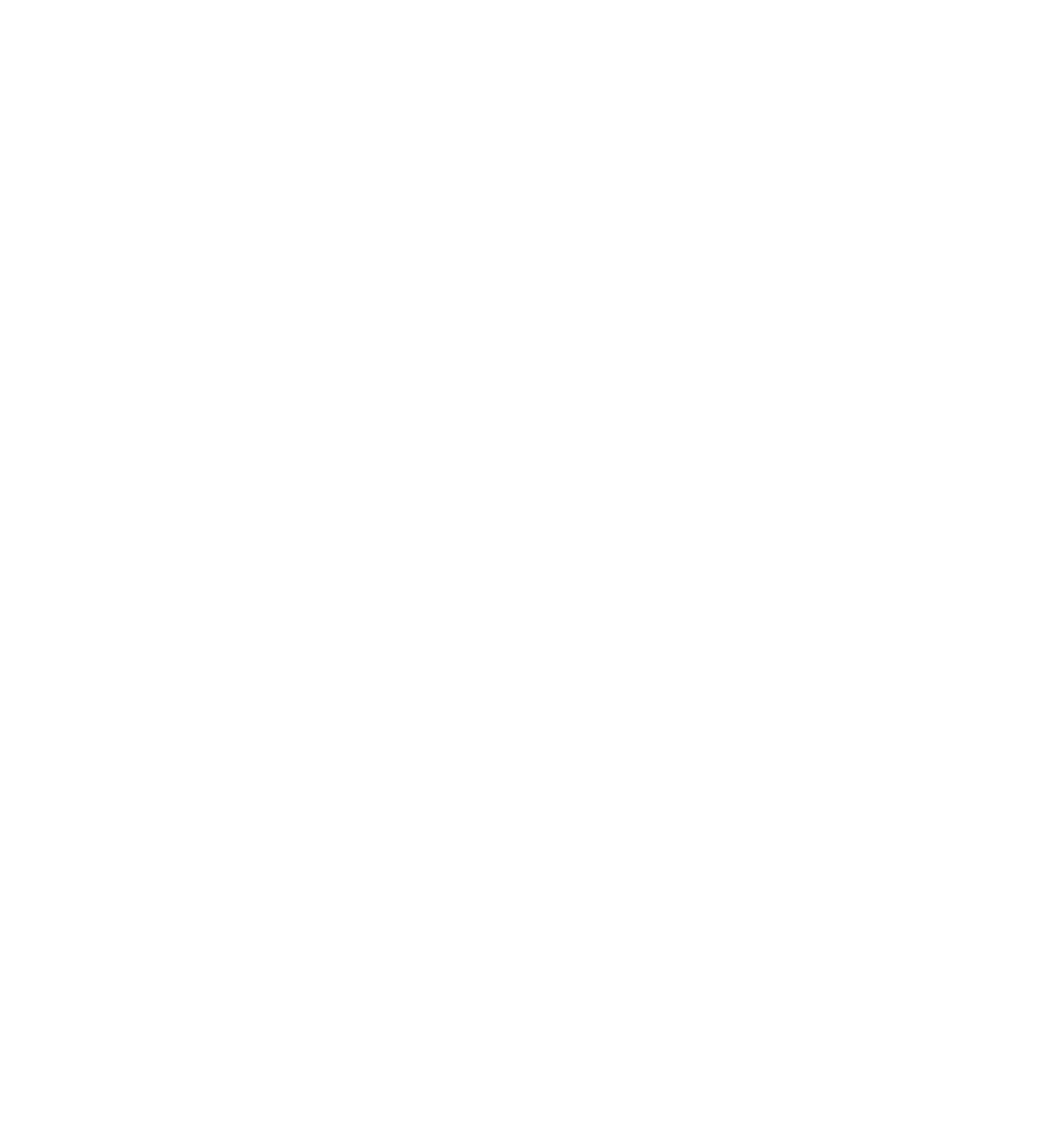
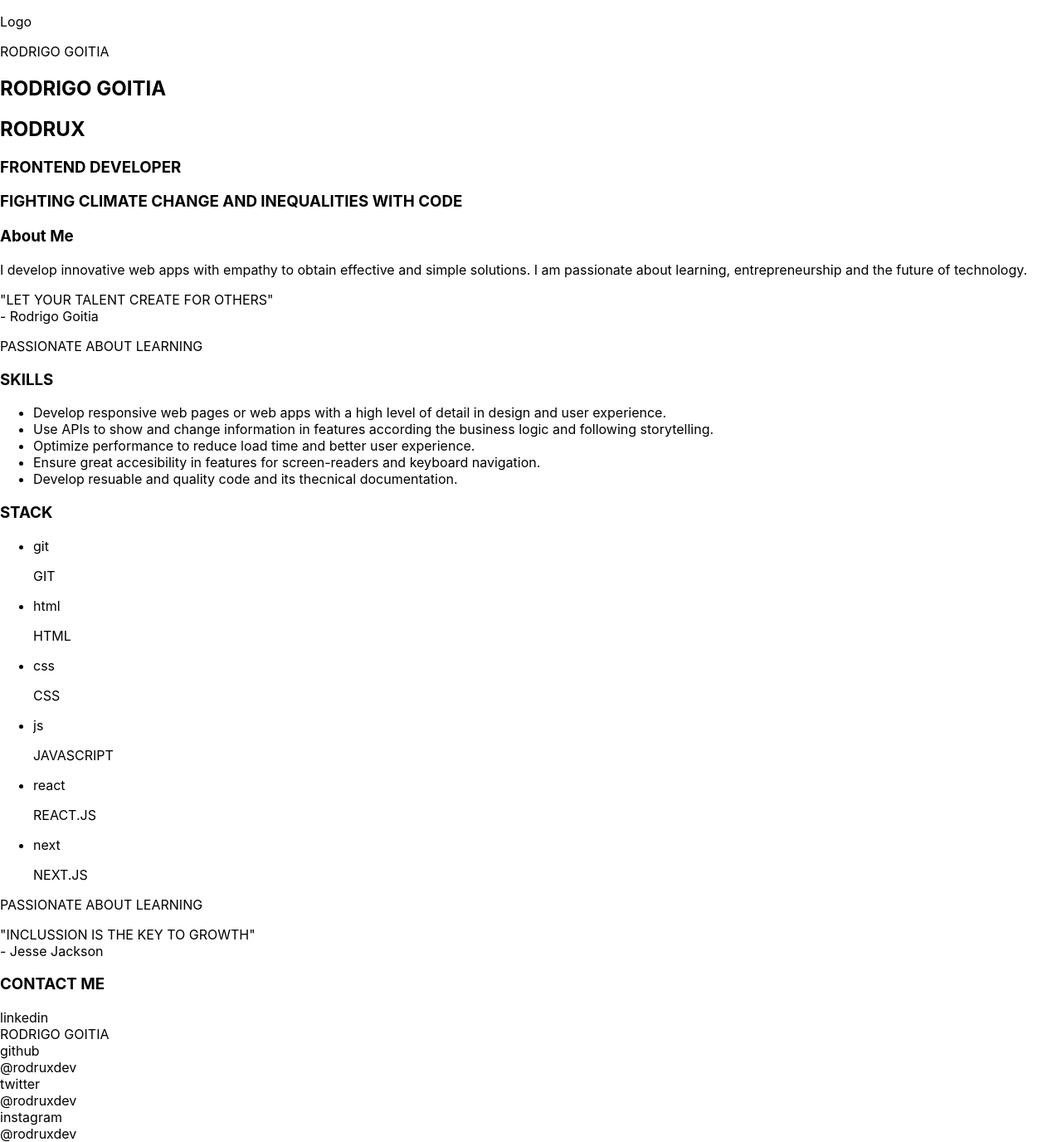
Before and after one commit to rodruxdev/rodruxdev.github.io, a Next.js app: page / in a window 1280 px wide. Shown: the whole page at 83% size. Before the commit the page ends 800 px from the top, so only its background shows below. Built offline with nearby package versions, Linux system fonts and the light colour scheme.

Commit message:
✨[ADD] Containers to main page
Delete classes in Title.
Add a contact container and change footer.

```diff
--- a/src/components/Title.jsx
+++ b/src/components/Title.jsx
@@ -2,13 +2,13 @@
 
 const Title = () => {
   return (
-    <div className="title--container">
-      <div className="title--name-container orange-border">
-        <h1 className="title--name">RODRIGO GOITIA</h1>
-        <h2 className="title--nickname">RODRUX</h2>
+    <div>
+      <div>
+        <h1>RODRIGO GOITIA</h1>
+        <h2>RODRUX</h2>
       </div>
-      <div className="title--position-container blue-border">
-        <h3 className="title--position">FRONTEND DEVELOPER</h3>
+      <div>
+        <h3>FRONTEND DEVELOPER</h3>
       </div>
     </div>
   );
--- /dev/null
+++ b/src/containers/Contact.jsx
@@ -0,0 +1,21 @@
+import ContactButton from '@components/ContactButton';
+import Subtitle from '@components/Subtitle';
+import React from 'react';
+
+const Contact = () => {
+  return (
+    <div>
+      <div>
+        <Subtitle>CONTACT ME</Subtitle>
+      </div>
+      <div>
+        <ContactButton icon="linkedin">RODRIGO GOITIA</ContactButton>
+        <ContactButton icon="github">@rodruxdev</ContactButton>
+        <ContactButton icon="twitter">@rodruxdev</ContactButton>
+        <ContactButton icon="instagram">@rodruxdev</ContactButton>
+      </div>
+    </div>
+  );
+};
+
+export default Contact;
--- a/src/containers/Footer.jsx
+++ b/src/containers/Footer.jsx
@@ -1,19 +1,12 @@
-import ContactButton from '@components/ContactButton';
-import Subtitle from '@components/Subtitle';
 import React from 'react';
+import Contact from './Contact';
+import DecorationQuotes from './DecorationQuotes';
 
 const Footer = () => {
   return (
     <footer>
-      <div>
-        <Subtitle>CONTACT ME</Subtitle>
-      </div>
-      <div>
-        <ContactButton icon="linkedin">RODRIGO GOITIA</ContactButton>
-        <ContactButton icon="github">@rodruxdev</ContactButton>
-        <ContactButton icon="twitter">@rodruxdev</ContactButton>
-        <ContactButton icon="instagram">@rodruxdev</ContactButton>
-      </div>
+      <DecorationQuotes />
+      <Contact />
     </footer>
   );
 };
--- a/src/pages/index.js
+++ b/src/pages/index.js
@@ -1,3 +1,21 @@
+import AboutSection from '@containers/AboutSection';
+import Footer from '@containers/Footer';
+import Header from '@containers/Header';
+import Hero from '@containers/Hero';
+import Skills from '@containers/Skills';
+import Stack from '@containers/Stack';
+
 export default function Home() {
-  return <div></div>;
+  return (
+    <>
+      <Header />
+      <Hero />
+      <AboutSection />
+      <section>
+        <Skills />
+        <Stack />
+      </section>
+      <Footer />
+    </>
+  );
 }
```
